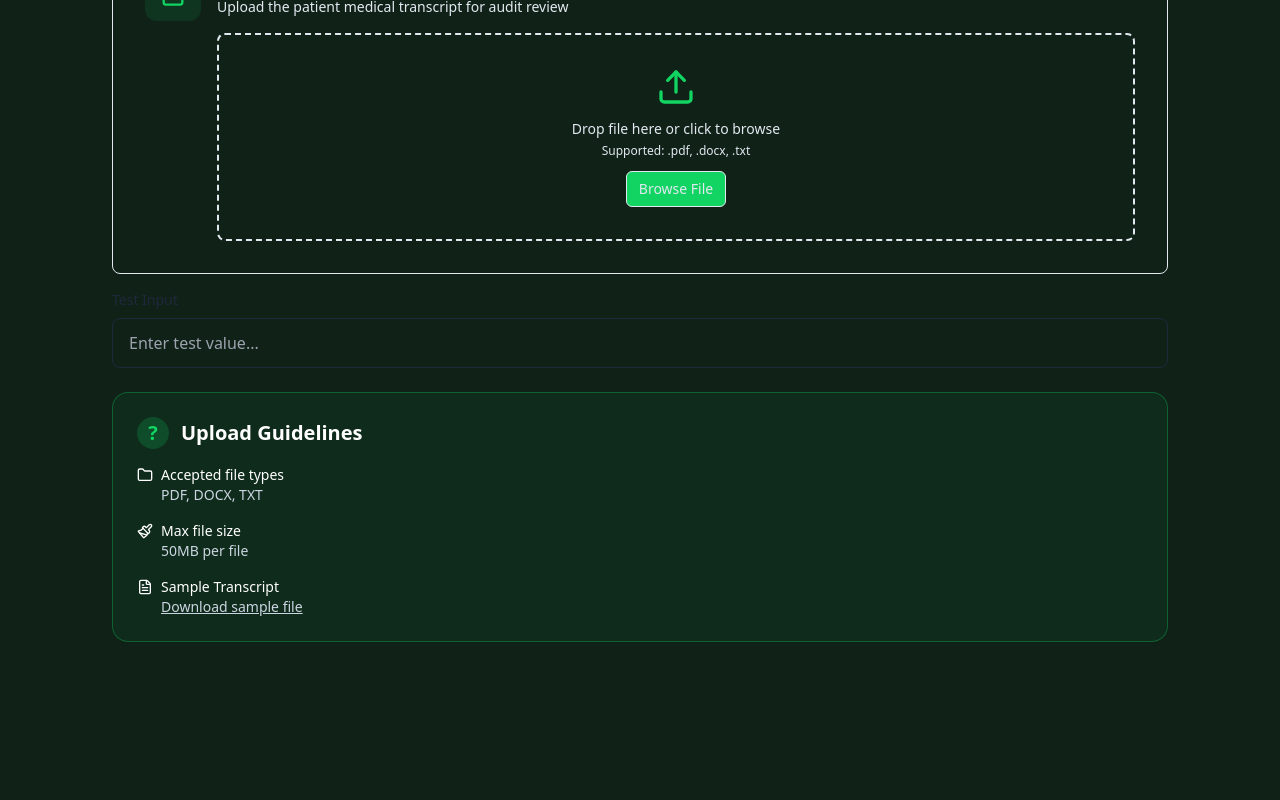
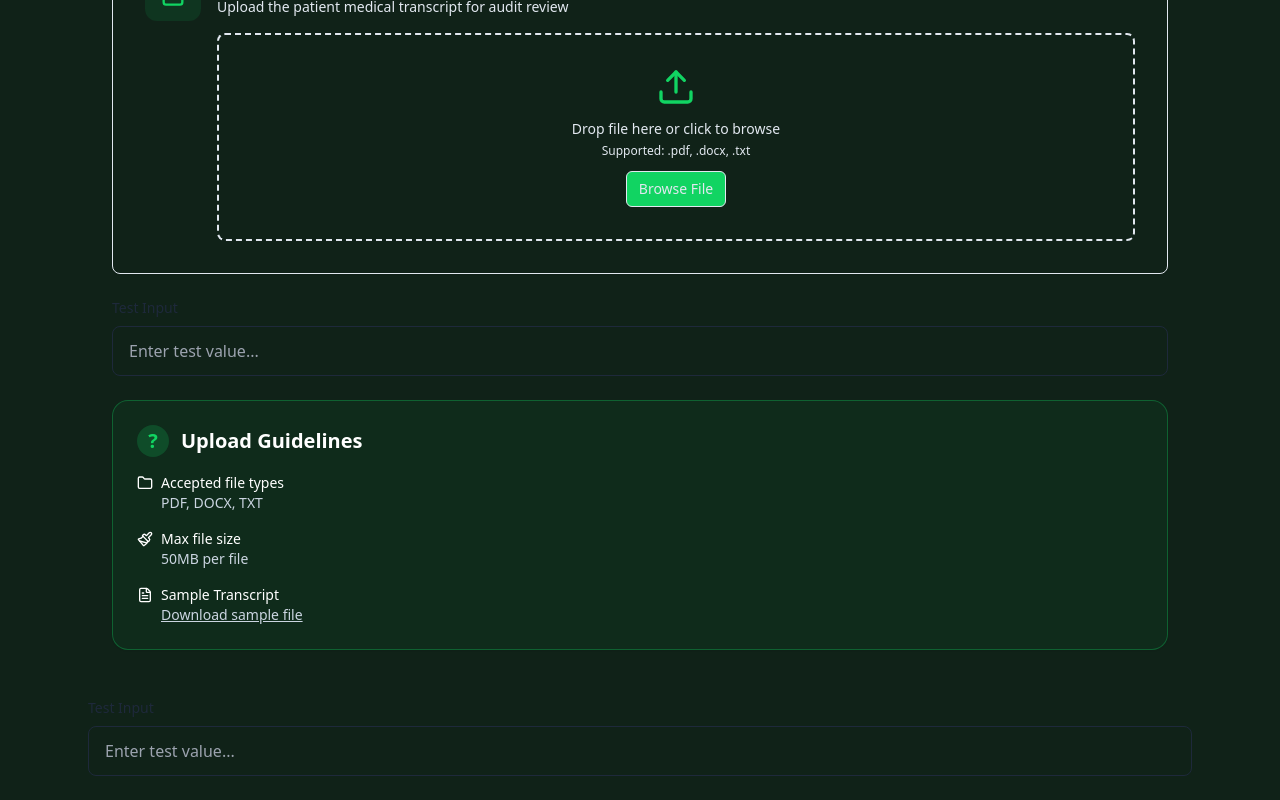
Before and after one commit to pprachhiii/syncode-AI, a React app in the folder Syncode/frontend/: page /upload in a window 1280 px wide. Shown: the part 268-1068 px from the top of the page. Before the commit the page ends 958 px from the top, so only its background shows below. Built offline with nearby package versions, Linux system fonts and the light colour scheme; the HTML template or start-up script is replaced by a standard one.

Commit message:
input field added

```diff
--- a/Syncode/frontend/src/pages/Upload.jsx
+++ b/Syncode/frontend/src/pages/Upload.jsx
@@ -122,9 +122,11 @@ const Upload = () => {
                     : undefined
                 }
               />
+            </TabsContent>
+          </Tabs>
 
-              {/* Test Input Field for teammate */}
-              <div className="mt-4">
+          {/* ---------- NORMAL INTERACTIVE INPUT FIELD ---------- */}
+          <div className="mt-4 relative z-10 pointer-events-auto">
             <label className="block text-sm mb-2 text-foreground">
               Test Input
             </label>
@@ -133,11 +135,9 @@ const Upload = () => {
               value={testInput}
               onChange={handleTestInputChange}
               placeholder="Enter test value..."
-                  className="w-full px-4 py-3 bg-input border border-border rounded-lg focus:border-primary focus:outline-none focus:ring-1 focus:ring-primary"
+              className="w-full px-4 py-3 bg-input border border-border rounded-lg focus:border-primary focus:outline-none focus:ring-1 focus:ring-primary pointer-events-auto"
             />
           </div>
-            </TabsContent>
-          </Tabs>
 
           {transcriptFile && (
             <Card className="p-4 bg-accent/50 border-accent mt-4 flex justify-end">
@@ -149,6 +149,7 @@ const Upload = () => {
               </Button>
             </Card>
           )}
+
           {/* Upload Guidelines Card */}
           {(transcriptStatus === "idle" || transcriptStatus === "error") && (
             <Card className="p-6 mt-10 bg-[#11d4620D] border border-[#11d46250] rounded-2xl">
@@ -199,6 +200,19 @@ const Upload = () => {
             </Card>
           )}
         </div>
+        {/* ---------- NORMAL INTERACTIVE INPUT FIELD ---------- */}
+        <div className="mt-4 relative z-20 pointer-events-auto">
+          <label className="block text-sm mb-2 text-foreground">
+            Test Input
+          </label>
+          <input
+            type="text"
+            value={testInput}
+            onChange={handleTestInputChange}
+            placeholder="Enter test value..."
+            className="w-full px-4 py-3 bg-input border border-border rounded-lg focus:border-primary focus:outline-none focus:ring-1 focus:ring-primary"
+          />
+        </div>
       </div>
     </div>
   );
```
Lines whose indentation alone changed are shown as unchanged.
